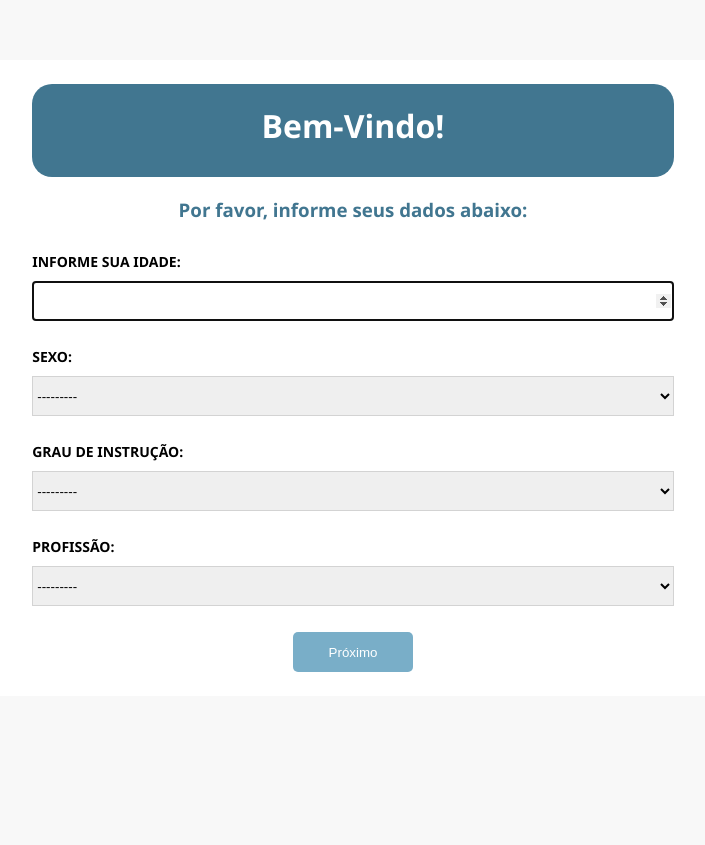
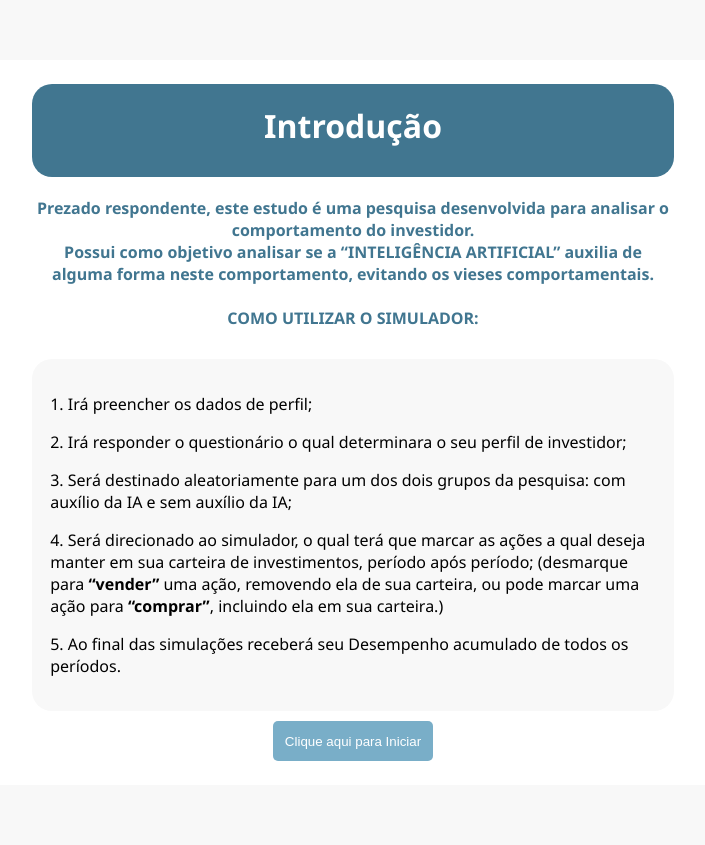
Before and after one commit to deguedess/ipaa_new, a Django app: page /Polls/ in a window 1280 px wide. Shown: the whole page, without its empty margins (287-992 px from the left). Before the commit the page ends 672 px from the top, so only its background shows below. Run offline with Django 3.2, Linux system fonts and the light colour scheme; data that the repository does not hold is empty.

Commit message:
Signed-off-by: iuri <iuri.guedes.emer@gmail.com>

```diff
--- a/IPAA_APP/Polls/portfolio.py
+++ b/IPAA_APP/Polls/portfolio.py
@@ -207,7 +207,7 @@ class calculaPortfolio():
             if (histAlt.recomendacao_ia):  # e foi recomendado, então ele nao comprou
                 return 'Não Seguiu Recomendação de Compra'
             else:
-                return 'Compra sem Recomendação'  # comprou sem recomendação
+                return 'Operação sem Recomendação'  # comprou sem recomendação
         else:  # se foi venda
             if (histAlt.recomendacao_ia):  # e foi recomendado, então ele nao vendeu
                 return 'Venda sem Recomendação'
--- a/IPAA_APP/Polls/static/styles.css
+++ b/IPAA_APP/Polls/static/styles.css
@@ -172,6 +172,16 @@ td,
   font-weight: 700;
   margin-bottom: 10px;
   padding: 24px;
+  border-radius: 20px;
+  background-color: #f8f8f8;
+}
+
+.intro {
+  color: black;
+  font-size: 16px;
+  font-weight: 500;
+  margin-bottom: 10px;
+  padding: 18px;
   border-radius: 20px;
   background-color: #f8f8f8;
 }
--- a/IPAA_APP/Polls/templates/index.html
+++ b/IPAA_APP/Polls/templates/index.html
@@ -3,7 +3,7 @@
 {% block content %}
 <div class="page register-page">
     <div class="header">
-    <h1 class="title">Bem-Vindo!</h1>
+    <h1 class="title">Dados Iniciais</h1>
     </div>
     <h3 class="subtitle">Por favor, informe seus dados abaixo:</h3>
 
--- /dev/null
+++ b/IPAA_APP/Polls/templates/intro.html
@@ -0,0 +1,31 @@
+{% extends 'layouts/page.html' %}
+
+
+{% block content %}
+
+
+<div class="page register-page">
+    <div class="header">
+        <h1 class="title">Introdução</h1>
+    </div>
+
+    <h4 class="subtitle"><b>Prezado respondente, este estudo é uma pesquisa desenvolvida para analisar o comportamento do investidor.
+        </br>Possui como objetivo analisar se a </b>“INTELIGÊNCIA ARTIFICIAL” <b>auxilia de alguma forma neste comportamento, evitando os vieses comportamentais.</b>
+    </br></br>COMO UTILIZAR O SIMULADOR:
+    </h4>
+    <div class="intro">
+        <p>1.	Irá preencher os dados de perfil;</p>
+        <p>2.	Irá responder o questionário o qual determinara o seu perfil de investidor;</p>
+        <p>3.	Será destinado aleatoriamente para um dos dois grupos da pesquisa: com auxílio da IA e sem auxílio da IA;</p>
+        <p>4.	Será direcionado ao simulador, o qual terá que marcar as ações a qual deseja manter em sua carteira de investimentos,
+            período após período; (desmarque para <b>“vender”</b> uma ação, removendo ela de sua carteira, ou pode marcar uma ação para <b>“comprar”</b>, incluindo ela em sua carteira.)</p>
+        <p>5.	Ao final das simulações receberá seu Desempenho acumulado de todos os períodos.</p>
+    </div>
+
+    <form method="POST" action="" class="register-form"> {% csrf_token %}
+        <input type="submit" value="Clique aqui para Iniciar" class="submit-button-error"/>
+    </form>
+</div>
+
+
+{% endblock %}
--- a/IPAA_APP/Polls/templates/motivo.html
+++ b/IPAA_APP/Polls/templates/motivo.html
@@ -9,8 +9,8 @@
         <h1 class="title">Motivo Alteração</h1>
     </div>
 
-    <h3 class="subtitle">As seguintes operações foram recomendadas através de Inteligência Artificial, porém, não foram seguidas.
-        Por favor, informe o motivo para cada uma das operações.
+    <h3 class="subtitle">As seguintes ações abaixo não fazem parte da recomendação da Inteligência Artificial ou você as removeu da recomendação de sua carteira.
+    </br>Por favor, informe o motivo para cada uma das operações que fez.
     </h3>
 
     <form method="POST" action="" class="register-form"> {% csrf_token %}
--- a/IPAA_APP/Polls/templates/portfolio.html
+++ b/IPAA_APP/Polls/templates/portfolio.html
@@ -19,6 +19,7 @@
     {% else %}
         <h3 class="grupo-cart">
             Você está no grupo de criação <b>manual</b> de carteira e <b><u>não</u></b> receberá recomendações da inteligência artificial.</br>
+            A sua carteira será composta por todas ações que estiverem flegadas dentro de cada simulação.</br>
             Por favor, selecione abaixo quais dessas ações você gostaria de ter na sua carteira:
         </h3>
     {% endif %}
--- a/IPAA_APP/Polls/templates/simulation.html
+++ b/IPAA_APP/Polls/templates/simulation.html
@@ -45,7 +45,7 @@
             <table>
                 <tr>
                     <td class="td-title">Desempenho <u>Acumulado</u> de sua Carteira:</td>
-                    {% if percent < 0 %}
+                    {% if percentA < 0 %}
                         <td class="NegativeTransaction"><b>{{ percentA |floatformat:2 }} %</b></td>
                     {% else %}
                         <td class="PositiveTransaction"><b>{{ percentA |floatformat:2 }} %</b></td>
--- a/IPAA_APP/Polls/urls.py
+++ b/IPAA_APP/Polls/urls.py
@@ -4,6 +4,7 @@ from . import views
 app_name = 'IPAA'
 urlpatterns = [
     path('', views.index, name='index'),
+    path('questions', views.questions, name='questions'),
     path('polls', views.polls, name='polls'),
     path('portfolio', views.portfolio, name='portfolio'),
     path('<int:pk>/simulation', views.simulation, name='simulation'),
--- a/IPAA_APP/Polls/views.py
+++ b/IPAA_APP/Polls/views.py
@@ -13,6 +13,21 @@
 
 # PAGINA INICIAL
 def index(request):
+
+    if request.method == 'POST':
+
+        return redirect('IPAA:questions')
+
+    context = {
+        # 'url': url,
+    }
+
+    return render(request, 'intro.html', context)
+
+# PAGINA DAS PERGUNTAS INICIAIS
+
+
+def questions(request):
     form = RegisterUserForm()
 
     if request.method == 'POST':
```
